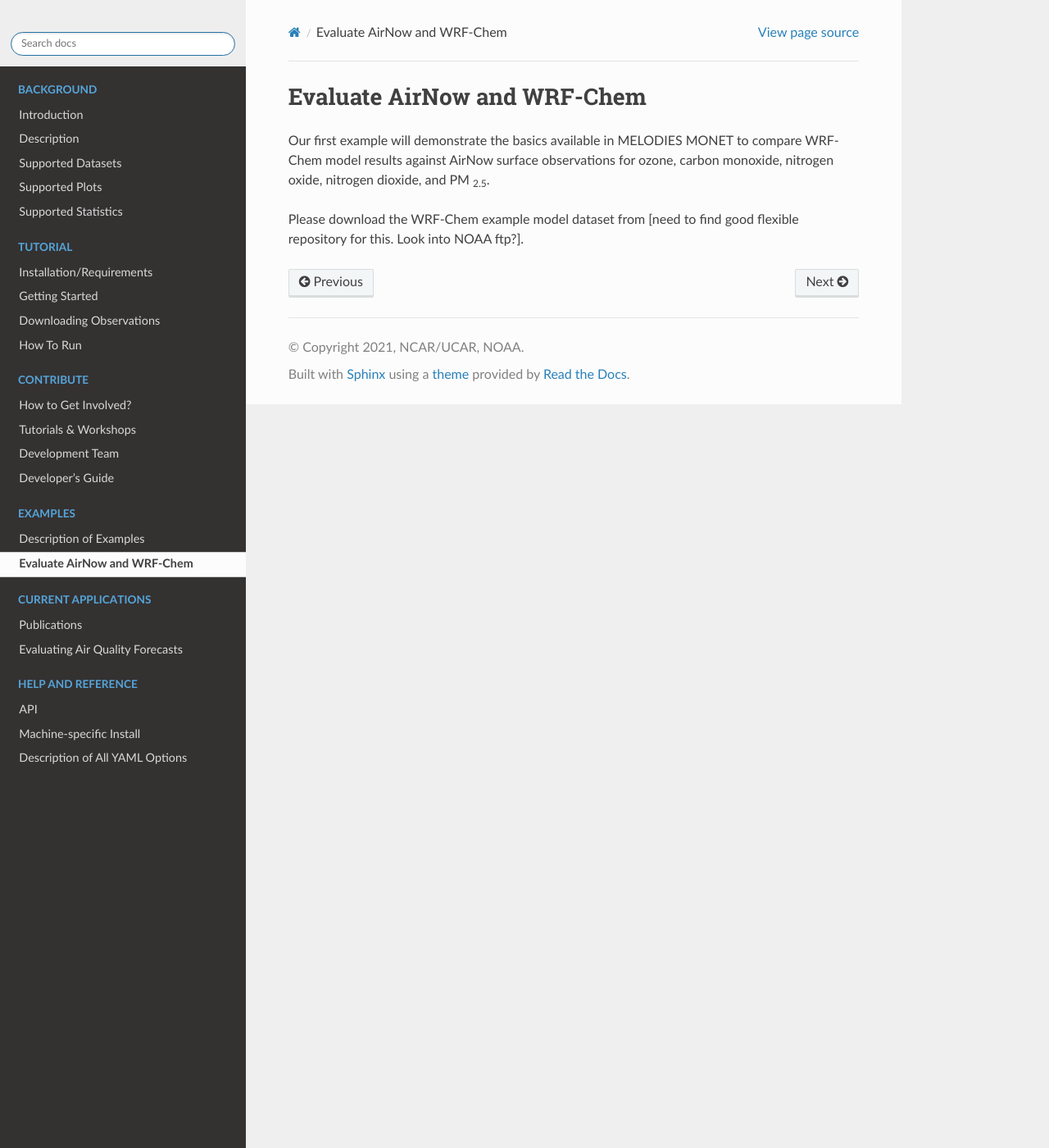
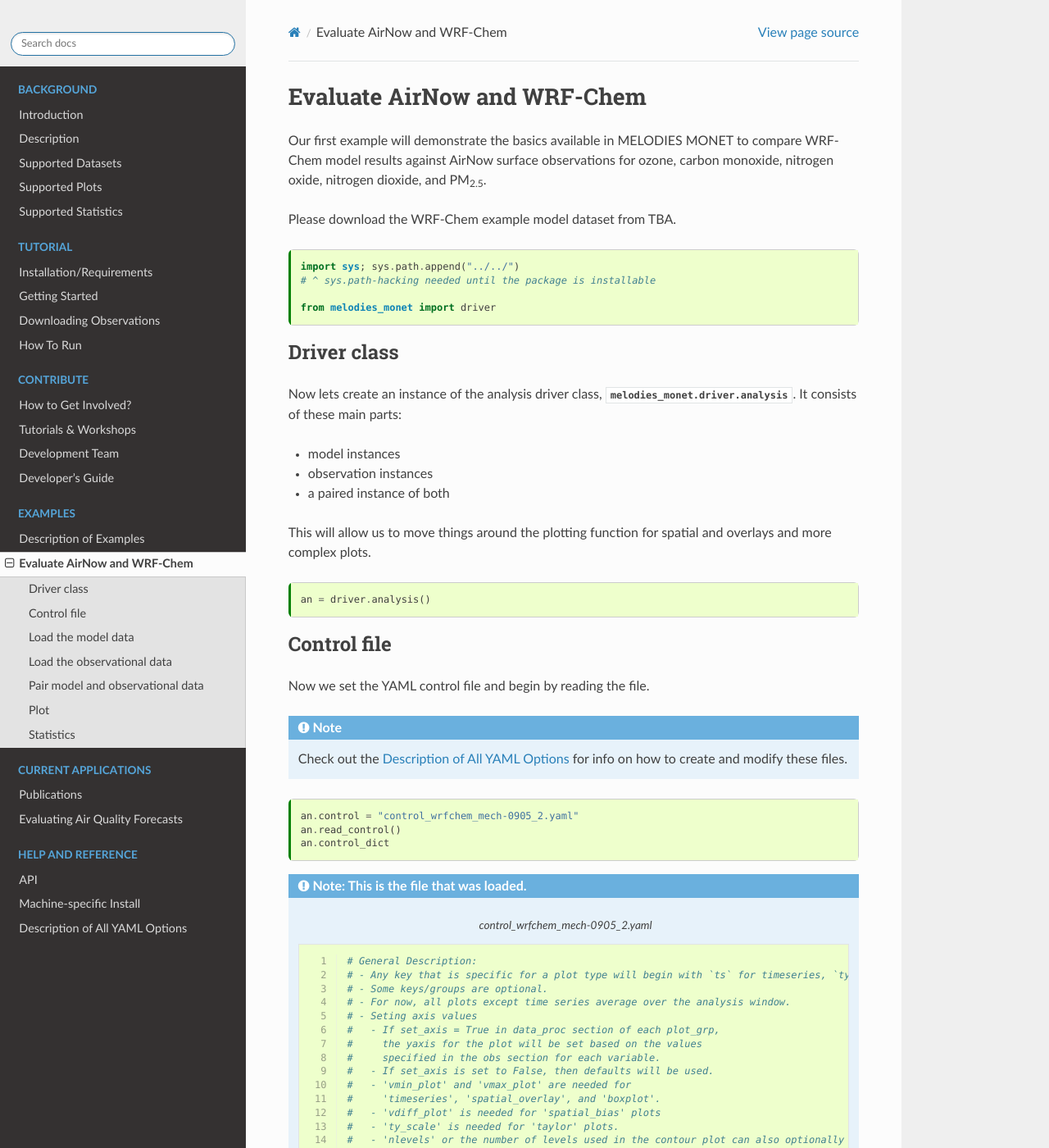
Before and after one commit to NOAA-CSL/MELODIES-MONET, a Sphinx documentation site: the page built from docs/examples/airnow_wrfchem.md, in a window 1280 px wide and 1400 px high. Shown: the whole window at 82% size. Built offline with Sphinx 7.4.7 and the Read the Docs theme 2.0.0, drawn with Linux system fonts in a browser that asks for light colours; some of the changed text lies outside the part shown.

Commit message:
Example from Becky is working
Currently takes almost 10 min to complete on my desktop

- using myst-nb Sphinx extension
- storing in MyST format
- text enhancements; some API links
- had to fix some imports in driver

`````diff
--- a/docs/conf.py
+++ b/docs/conf.py
@@ -45,6 +45,7 @@
     'sphinx.ext.autosummary',
     'sphinx.ext.napoleon',
     'sphinx.ext.extlinks',
+    'myst_nb',
 ]
 
 extlinks = {
@@ -67,6 +68,8 @@
 napoleon_use_rtype = False
 napoleon_use_ivar = False  # True
 napoleon_preprocess_types = True
+
+execution_timeout = 300  # in seconds, for each notebook cell (default: 30)
 
 
 # Add any paths that contain templates here, relative to this directory.
@@ -91,7 +94,7 @@
 # List of patterns, relative to source directory, that match files and
 # directories to ignore when looking for source files.
 # This pattern also affects html_static_path and html_extra_path .
-exclude_patterns = [u'_build', 'Thumbs.db', '.DS_Store', '**.ipynb_checkpoints']
+exclude_patterns = [u'_build', 'Thumbs.db', '.DS_Store', '**.ipynb_checkpoints', 'examples/*.ipynb']
 
 # The name of the Pygments (syntax highlighting) style to use.
 pygments_style = 'sphinx'
--- a/docs/environment-docs.yml
+++ b/docs/environment-docs.yml
@@ -13,7 +13,9 @@
   - wrf-python
   #
   # Docs
-  - jupyterlab
+  - jupyterlab=3.*
+  - jupytext
+  - myst-nb
   - sphinx=4.*
   - sphinx-autobuild
   - sphinx_rtd_theme
--- /dev/null
+++ b/docs/examples/airnow_wrfchem.md
@@ -0,0 +1,147 @@
+---
+jupytext:
+  text_representation:
+    extension: .md
+    format_name: myst
+    format_version: 0.13
+    jupytext_version: 1.13.6
+kernelspec:
+  display_name: Python 3 (ipykernel)
+  language: python
+  name: python3
+---
+
+# Evaluate AirNow and WRF-Chem
+
+Our first example will demonstrate the basics available in MELODIES MONET to
+compare WRF-Chem model results against AirNow surface observations for ozone,
+carbon monoxide, nitrogen oxide, nitrogen dioxide, and PM{subscript}`2.5`.
+
+Please download the WRF-Chem example model dataset from TBA.
+
+```{code-cell} ipython3
+import sys; sys.path.append("../../")
+# ^ sys.path-hacking needed until the package is installable
+
+from melodies_monet import driver
+```
+
+## Driver class
+
+Now lets create an instance of the analysis driver class, {class}`melodies_monet.driver.analysis`.
+It consists of these main parts:
+* model instances
+* observation instances
+* a paired instance of both
+
+This will allow us to move things around the plotting function for
+spatial and overlays and more complex plots.
+
+```{code-cell} ipython3
+an = driver.analysis()
+```
+
+## Control file
+
+Now we set the YAML control file and begin by reading the file.
+
+```{note}
+Check out the {doc}`/appendix/yaml` for info on how to create
+and modify these files.
+```
+
+```{code-cell} ipython3
+:tags: [hide-output]
+
+an.control = "control_wrfchem_mech-0905_2.yaml"
+an.read_control()
+an.control_dict
+```
+
+````{admonition} Note: This is the file that was loaded.
+:class: dropdown
+
+```{literalinclude} control_wrfchem_mech-0905_2.yaml
+:caption:
+:linenos:
+```
+````
+
+## Load the model data
+
+The driver will automatically loop through the "models" found in the `model` section
+of the YAML file and create an instance of {class}`melodies_monet.driver.model` for each
+that includes the
+* label
+* mapping information
+* file names (can be expressed using a glob expression)
+* xarray object
+
+```{code-cell} ipython3
+an.open_models()
+```
+
+Applying {meth}`~melodies_monet.driver.analysis.open_models`
+populates the {attr}`~melodies_monet.driver.analysis.models` attribute.
+
+```{code-cell} ipython3
+an.models
+```
+
+We can access the underlying dataset with the
+{attr}`~melodies_monet.driver.model.obj` attribute.
+
+```{code-cell} ipython3
+an.models['RACM_ESRL'].obj
+```
+
+## Load the observational data
+
+As with the model data, the driver will loop through the "observations" found in
+the `obs` section of the YAML file and create an instance of
+{class}`melodies_monet.driver.observation` for each.
+
+```{code-cell} ipython3
+an.open_obs()
+```
+
+```{code-cell} ipython3
+an.obs
+```
+
+```{code-cell} ipython3
+an.obs['airnow'].obj
+```
+
+## Pair model and observational data
+
+```{code-cell} ipython3
+:tags: [hide-output]
+
+an.pair_data()
+```
+
+```{code-cell} ipython3
+an.paired
+```
+
+```{code-cell} ipython3
+an.paired['airnow_RACM_ESRL']
+```
+
+## Plot
+
+```{code-cell} ipython3
+an.plotting()
+```
+
+## Statistics
+
+```{code-cell} ipython3
+an.stats()
+```
+
+The stats routine has produced six files, one of which is:
+```{literalinclude} output/stats.OZONE.all.CONUS.2019-09-05_06.2019-09-06_06.csv
+:caption:
+```
--- a/docs/examples/airnow_wrfchem.rst
+++ /dev/null
@@ -1,9 +0,0 @@
-Evaluate AirNow and WRF-Chem
-==============================
-
-Our first example will demonstrate the basics available in MELODIES MONET to
-compare WRF-Chem model results against AirNow surface observations for ozone,
-carbon monoxide, nitrogen oxide, nitrogen dioxide, and PM :subscript:`2.5`.
-
-Please download the WRF-Chem example model dataset from [need to find good
-flexible repository for this. Look into NOAA ftp?].
--- /dev/null
+++ b/docs/examples/control_wrfchem_mech-0905_2.yaml
@@ -0,0 +1,222 @@
+# General Description:
+# - Any key that is specific for a plot type will begin with `ts` for timeseries, `ty` for taylor.
+# - Some keys/groups are optional.
+# - For now, all plots except time series average over the analysis window.
+# - Seting axis values
+#   - If set_axis = True in data_proc section of each plot_grp,
+#     the yaxis for the plot will be set based on the values
+#     specified in the obs section for each variable.
+#   - If set_axis is set to False, then defaults will be used.
+#   - 'vmin_plot' and 'vmax_plot' are needed for
+#     'timeseries', 'spatial_overlay', and 'boxplot'.
+#   - 'vdiff_plot' is needed for 'spatial_bias' plots
+#   - 'ty_scale' is needed for 'taylor' plots.
+#   - 'nlevels' or the number of levels used in the contour plot can also optionally be provided for spatial_overlay plot.
+#   - If set_axis = True and the proper limits are not provided in the obs section,
+#     a warning will print, and the plot will be created using the default limits.
+analysis:
+  start_time: "2019-09-05-06:00:00" # UTC
+  end_time: "2019-09-06-06:00:00" # UTC
+  output_dir: ./output  # relative to the program using this control file
+  # ^ optional; if not specified, plots are stored in code directory (??)
+  #   Currently, the directory must exist or plot saving will error and fail.
+  debug: True
+
+model:
+  RACM_ESRL: # model label
+    files: M:/ftpshare.al.noaa.gov/example_model_data/wrfchem_example/racm_esrl/wrfout_d01_*
+    mod_type: "wrfchem"
+    mod_kwargs:
+      mech: "racm_esrl_vcp"
+      # For WRF-chem only, can add `vert: False` if missing P,T variables,
+      # but not all conversions will work. Default `vert: True`.
+    radius_of_influence: 12000 # meters
+    mapping: # model species name : obs species name
+      airnow: # specifically for the obs labeled 'airnow'
+        # co: CO
+        # no2: NO2
+        # 'no': 'NO'
+        PM2_5_DRY: "PM2.5"
+        o3: "OZONE"
+    projection: None
+    plot_kwargs: #Opt
+      color: "magenta"
+      marker: "s"
+      linestyle: "-"
+  RACM_ESRL_VCP: # model label
+    files: M:/ftpshare.al.noaa.gov/example_model_data/wrfchem_example/racm_esrl_vcp/wrfout_d01_*
+    mod_type: "wrfchem"
+    mod_kwargs:
+      mech: "racm_esrl_vcp"
+    radius_of_influence: 12000 # meters
+    mapping: # of model species name to obs species name
+      airnow:
+        # co: CO
+        # no2: NO2
+        # 'no': 'NO'
+        PM2_5_DRY: "PM2.5"
+        o3: "OZONE"
+    projection: None
+    plot_kwargs: # optional
+      color: "gold"
+      marker: "o"
+      linestyle: "-"
+
+obs:
+  airnow: # obs label
+    use_airnow: True
+    filename: ../../melodies_monet/data/AIRNOW_20190901_20190930.nc
+    obs_type: pt_sfc
+    variables: # optional
+      OZONE:
+        unit_scale: 1
+        # ^ optional; Scaling factor
+        unit_scale_method: "*"
+        # ^ optional; Multiply = '*' , Add = '+', subtract = '-', divide = '/'
+        nan_value: -1.0
+        # ^ optional; When loading data, set this value to NaN
+        ylabel_plot: "Ozone (ppbv)"
+        vmin_plot: 15.0
+        # ^ optional; Min for y-axis during plotting.
+        #   To apply to a plot, change restrict_yaxis = True.
+        vmax_plot: 55.0
+        # ^ optional; Max for y-axis during plotting.
+        #   To apply to a plot, change restrict_yaxis = True.
+        vdiff_plot: 20.0
+        # ^ optional; +/- range to use in bias plots.
+        #   To apply to a plot, change restrict_yaxis = True.
+        nlevels_plot: 21
+        # ^ optional; number of levels used in colorbar for contourf plot.
+      PM2.5:
+        unit_scale: 1
+        unit_scale_method: "*"
+        # obs_min: 0
+        # ^ optional; set all values less than this value to NaN
+        # obs_max: 100
+        # ^ optional; set all values greater than this value to NaN
+        nan_value: -1.0
+        # Note: The obs_min, obs_max, and nan_values are set to NaN first
+        # and then the unit conversion is applied.
+        ylabel_plot: "PM2.5 (ug/m3)"
+        # optional; set ylabel in order to include units and/or other info
+        ty_scale: 2.0 # optional
+        vmin_plot: 0.0
+        vmax_plot: 22.0
+        vdiff_plot: 15.0
+        nlevels_plot: 23
+
+plots:
+  plot_grp1:
+    type: "timeseries" # plot type
+    fig_kwargs: # optional; to define figure options
+      figsize: [12, 6] # figure size (width, height) in inches
+    default_plot_kwargs:
+      # ^ optional; Define defaults for all plots.
+      #   Important: Model kwargs overwrite these.
+      linewidth: 2.0
+      markersize: 10.
+    text_kwargs: # optional
+      fontsize: 24.
+    domain_type: ["all", "state_name", "epa_region"]
+    # ^ List of domain types: 'all' or any domain in obs file.
+    #   (e.g., airnow: epa_region, state_name, siteid, etc.)
+    domain_name: ["CONUS", "CA", "R9"]
+    # ^ List of domain names. If domain_type = all,
+    #   the domain name is used in the plot title.
+    data: ["airnow_RACM_ESRL", "airnow_RACM_ESRL_VCP"]
+    # ^ make this a list of pairs in obs_model
+    #   where the obs is the obs label and model is the model_label
+    data_proc: # optional??
+      rem_obs_nan: True
+      # ^ True: Remove all points where model or obs variable is NaN.
+      #   False: Remove only points where model variable is NaN.
+      ts_select_time: "time_local"
+      # ^ Time used for avg and plotting
+      #   Options: 'time' for UTC or 'time_local'
+      ts_avg_window: "H"
+      # ^ Options: None for no averaging, pandas resample rule (e.g., 'H', 'D')
+      set_axis: True
+      # ^ If true, add `vmin_plot` and `vmax_plot` for each variable in obs.
+
+  plot_grp2:
+    type: "taylor"
+    fig_kwargs:
+      figsize: [8, 8]
+    default_plot_kwargs:
+      linewidth: 2.0
+      markersize: 10.
+    text_kwargs:
+      fontsize: 16.
+    domain_type: ["all", "state_name", "epa_region"]
+    domain_name: ["CONUS", "CA", "R9"]
+    data: ["airnow_RACM_ESRL", "airnow_RACM_ESRL_VCP"]
+    data_proc:
+      rem_obs_nan: True
+      set_axis: True
+
+  plot_grp3:
+    type: "spatial_bias"
+    fig_kwargs: # optional; For all spatial plots, specify map_kwargs here too.
+      states: True  # such as whether to show the state boundaries
+      figsize: [10, 5]
+    text_kwargs:
+      fontsize: 16.
+    domain_type: ["all", "state_name", "epa_region"]
+    domain_name: ["CONUS", "CA", "R9"]
+    data: ["airnow_RACM_ESRL", "airnow_RACM_ESRL_VCP"]
+    data_proc:
+      rem_obs_nan: True
+      set_axis: True
+
+  plot_grp4:
+    type: "spatial_overlay"
+    fig_kwargs:
+      states: True
+      figsize: [10, 5]
+    text_kwargs:
+      fontsize: 16.
+    domain_type: ["all", "state_name", "epa_region"]
+    domain_name: ["CONUS", "CA", "R9"]
+    data: ["airnow_RACM_ESRL", "airnow_RACM_ESRL_VCP"]
+    data_proc:
+      rem_obs_nan: True
+      set_axis: True
+
+  plot_grp5:
+    type: "boxplot"
+    fig_kwargs:
+      figsize: [8, 6]
+    text_kwargs:
+      fontsize: 20.
+    domain_type: ["all", "state_name", "epa_region"]
+    domain_name: ["CONUS", "CA", "R9"]
+    data: ["airnow_RACM_ESRL", "airnow_RACM_ESRL_VCP"]
+    data_proc:
+      rem_obs_nan: True
+      set_axis: False
+
+stats:
+  # Stats require positive numbers, so if you want to calculate temperature use Kelvin!
+  # Wind direction has special calculations for AirNow if obs name is 'WD'
+  stat_list: ["MB", "MdnB", "R2", "RMSE"]
+  # ^ List stats to calculate. Dictionary of definitions included
+  #   in submodule `plots/proc_stats`. Only stats listed below are currently working.
+  #   Full calc list:
+  #   ['STDO', 'STDP', 'MdnNB','MdnNE','NMdnGE',
+  #    'NO', 'NOP', 'NP', 'MO', 'MP', 'MdnO', 'MdnP',
+  #    'RM', 'RMdn', 'MB', 'MdnB', 'NMB', 'NMdnB', 'FB',
+  #    'ME','MdnE','NME', 'NMdnE', 'FE', 'R2', 'RMSE','d1',
+  #    'E1', 'IOA', 'AC']
+  round_output: 2 # optional; defaults to rounding to 3rd decimal place
+  output_table: False
+  # ^ Always outputs a .txt file.
+  #   Optional to also output as a CSV(?) table.
+  output_table_kwargs: # optional
+    figsize: [7, 3]
+    fontsize: 12.
+    xscale: 1.4
+    yscale: 1.4
+    edges: "horizontal"
+  domain_type: ["all", "state_name", "epa_region"]
+  domain_name: ["CONUS", "CA", "R9"]
+  data: ["airnow_RACM_ESRL", "airnow_RACM_ESRL_VCP"]
`````
Also changed, not shown: docs/examples/intro_examples.rst (+7 -0 lines), 2 other files.
